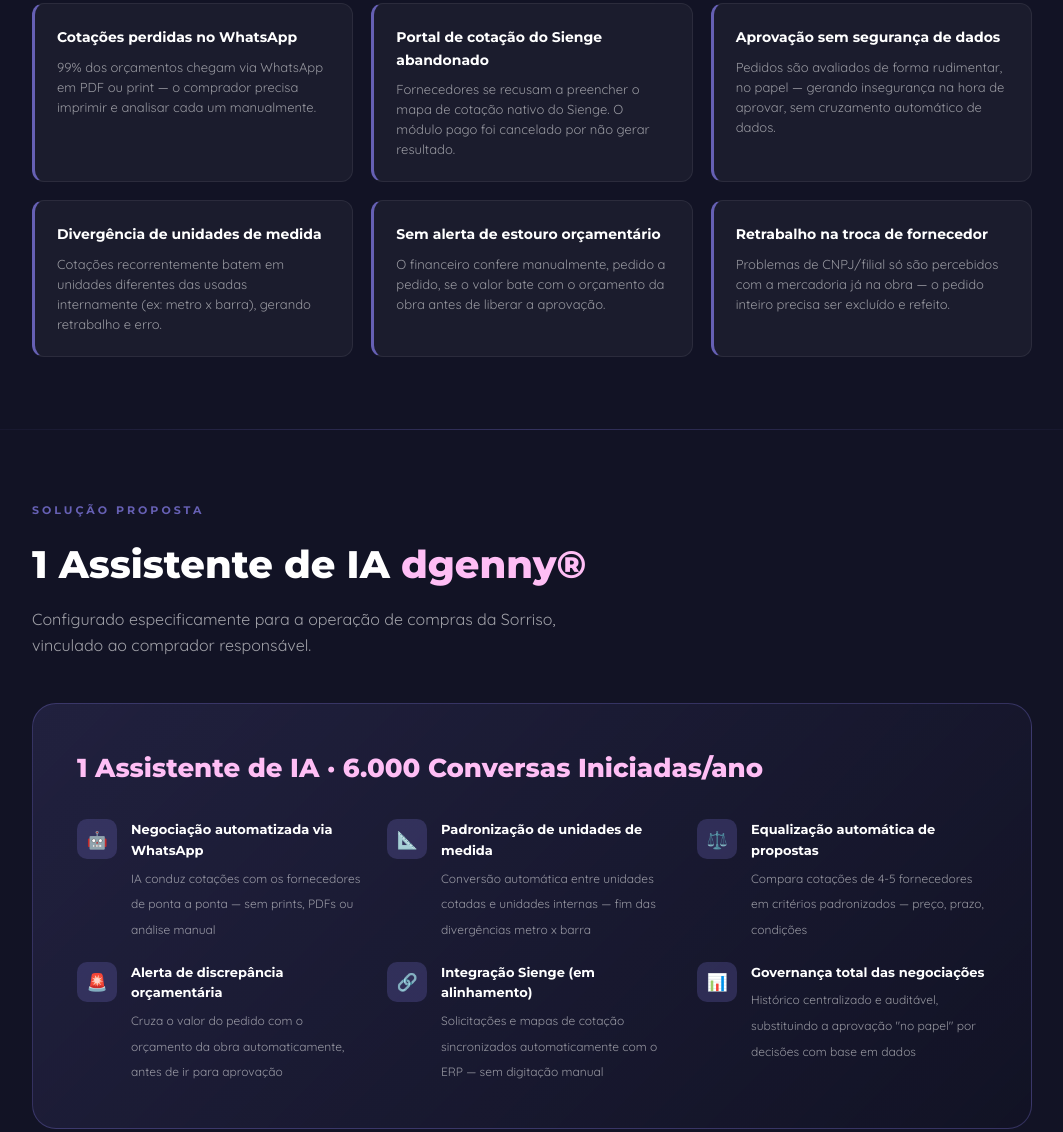
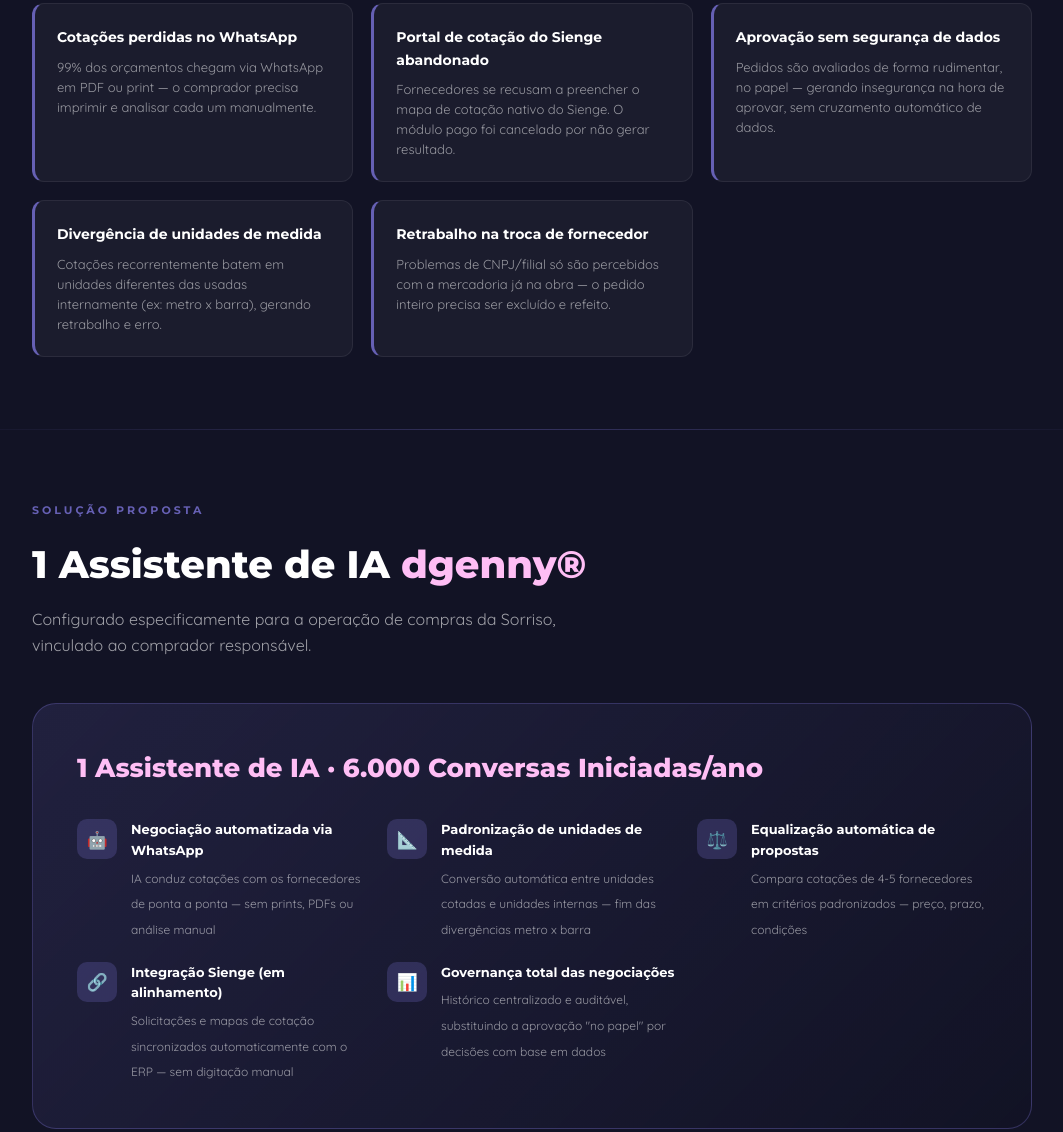
Before and after one commit to saviostang/proposta-sorriso, a plain HTML site: page index.html in a window 1280 px wide. Shown: the part 1466-2598 px from the top of the page, without its empty margins (108-1171 px from the left). Drawn offline with Linux system fonts and the light colour scheme.

Commit message:
Remove mencao a alerta de estouro orcamentario

```diff
--- a/index.html
+++ b/index.html
@@ -194,10 +194,6 @@
       <div class="ci-desc">Cotações recorrentemente batem em unidades diferentes das usadas internamente (ex: metro x barra), gerando retrabalho e erro.</div>
     </div>
     <div class="ci">
-      <div class="ci-title">Sem alerta de estouro orçamentário</div>
-      <div class="ci-desc">O financeiro confere manualmente, pedido a pedido, se o valor bate com o orçamento da obra antes de liberar a aprovação.</div>
-    </div>
-    <div class="ci">
       <div class="ci-title">Retrabalho na troca de fornecedor</div>
       <div class="ci-desc">Problemas de CNPJ/filial só são percebidos com a mercadoria já na obra — o pedido inteiro precisa ser excluído e refeito.</div>
     </div>
@@ -233,13 +229,6 @@
         <div class="pf-text">
           <strong>Equalização automática de propostas</strong>
           <span>Compara cotações de 4-5 fornecedores em critérios padronizados — preço, prazo, condições</span>
-        </div>
-      </div>
-      <div class="pf">
-        <div class="pf-icon">🚨</div>
-        <div class="pf-text">
-          <strong>Alerta de discrepância orçamentária</strong>
-          <span>Cruza o valor do pedido com o orçamento da obra automaticamente, antes de ir para aprovação</span>
         </div>
       </div>
       <div class="pf">
@@ -358,7 +347,6 @@
         <li>6.000 conversas iniciadas/ano</li>
         <li>WhatsApp Business oficial (Meta)</li>
         <li>Prospecção e equalização automática</li>
-        <li>Alerta de discrepância orçamentária</li>
         <li>Integração Sienge (em alinhamento)</li>
         <li>Suporte dedicado contínuo</li>
       </ul>
```
